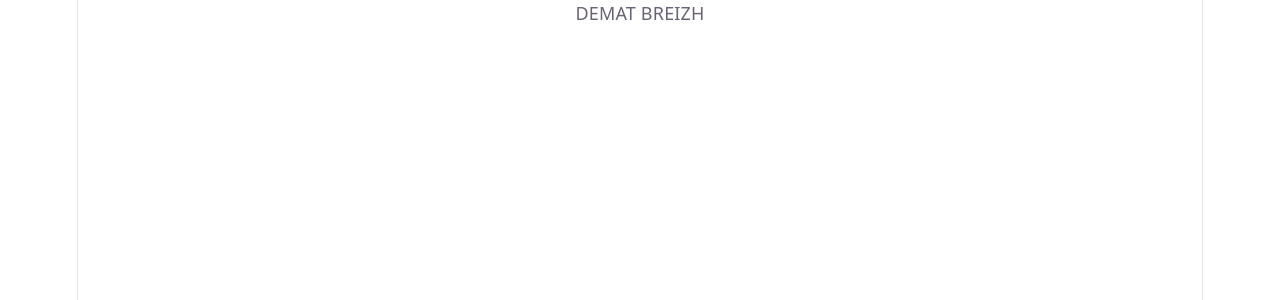
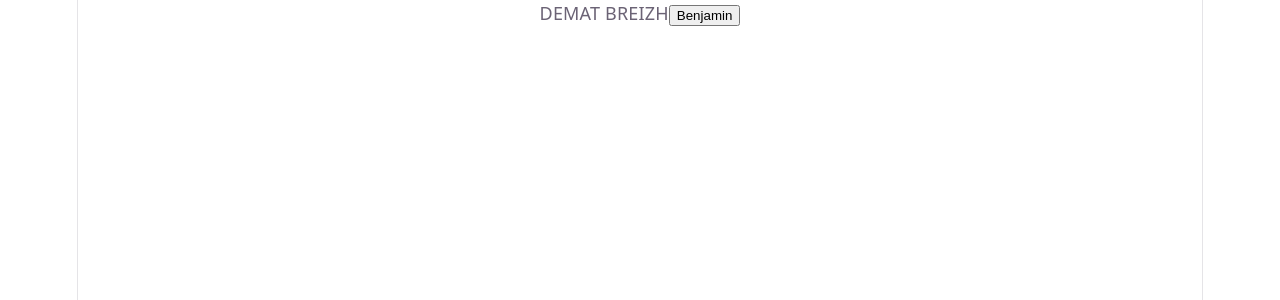
Before and after one commit to champix56/2026-09-14-tjscv1, a React (Vite) app: page / in a window 1280 px wide. Shown: the top 300 px of the page. Built offline with nearby package versions, Linux system fonts and the light colour scheme.

Commit message:
mise en peuvre d'un composant

```diff
--- a/src/components/App/App.tsx
+++ b/src/components/App/App.tsx
@@ -1,8 +1,11 @@
 
+import Button from '../ui/Button/Button'
 import './App.css'
 
 function App() {
-  return <div className="App">DEMAT BREIZH</div>
+  return <div className="App">DEMAT BREIZH
+  <Button/>
+  </div>
 }
 
 export default App
```
